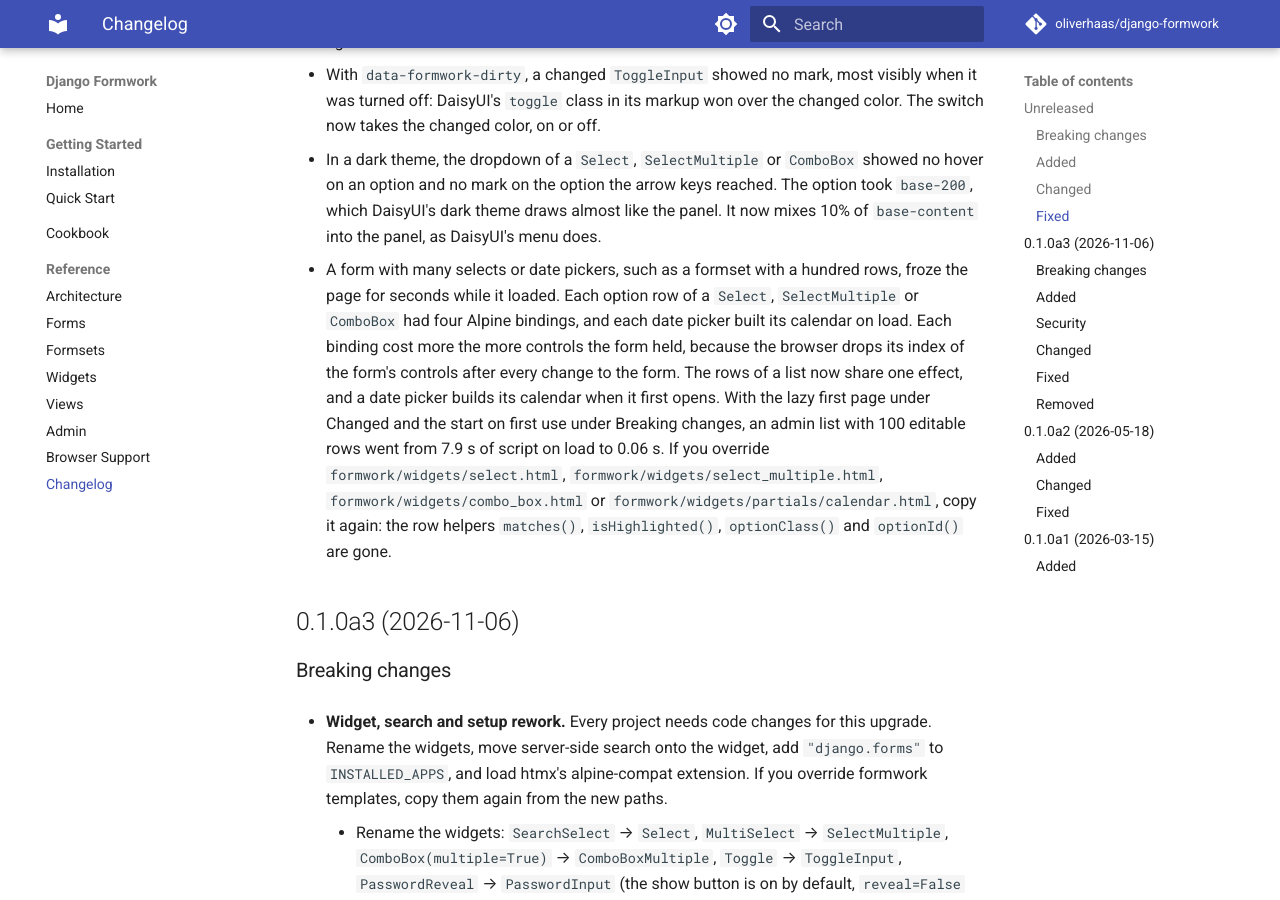
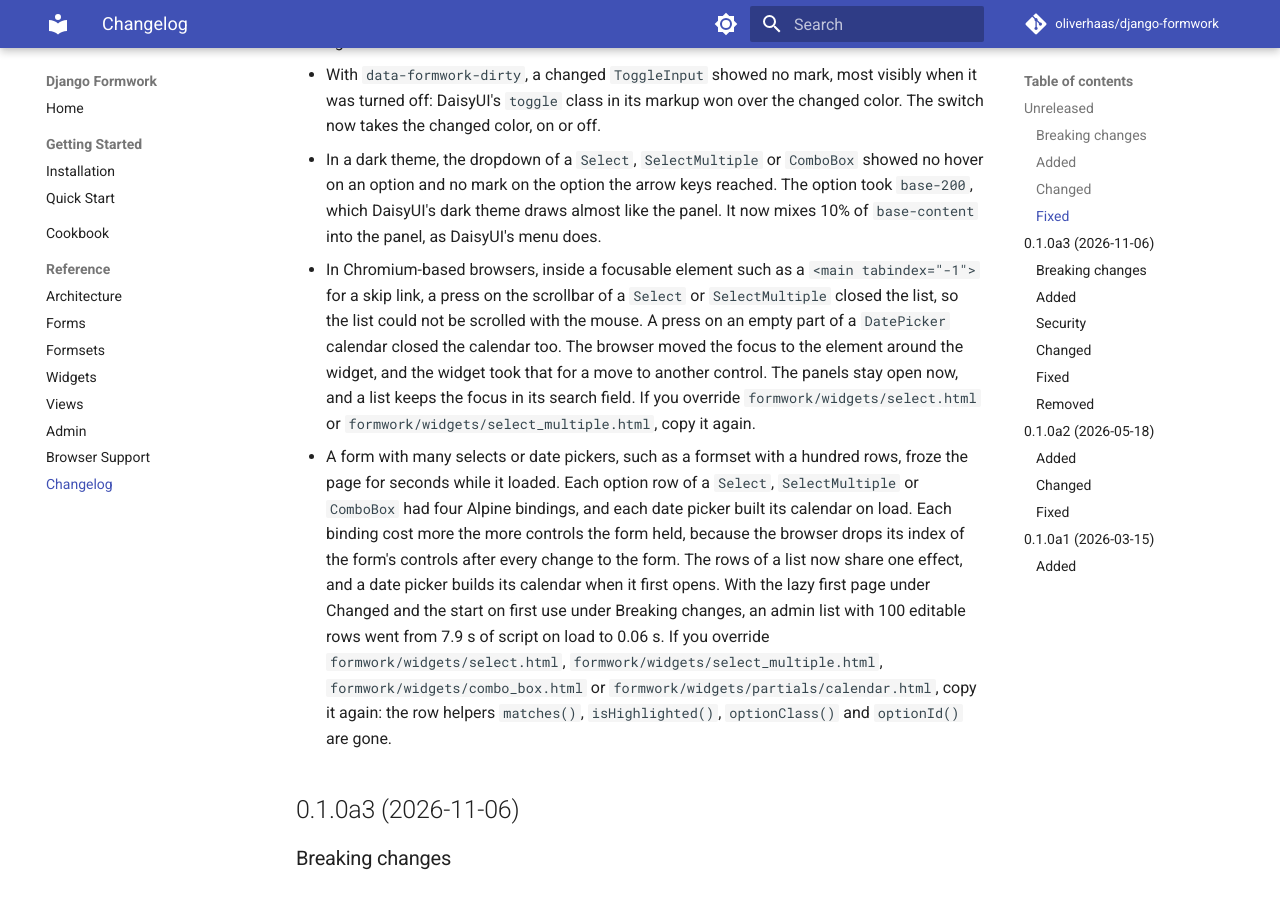
Before and after one commit to oliverhaas/django-formwork, an MkDocs documentation site: the page built from docs/reference/changelog.md, in a window 1280 px wide and 900 px high, scrolled down 5635 px. Built offline with MkDocs 1.6.1 and Material for MkDocs 9.7.7, drawn with Linux system fonts in a browser that asks for light colours; comment, search, counter and statistics services are not loaded; the version menu is left out.

Commit message:
fix(widgets): keep a list or calendar open when a press inside it takes no focus

```diff
--- a/django_formwork/static/formwork/widgets/combo_box.js
+++ b/django_formwork/static/formwork/widgets/combo_box.js
@@ -3,7 +3,7 @@
 // after the last comma is what's being typed.  iconMap is hydrated from
 // data-icons and grows as the user picks icon-bearing suggestions.
 
-import { dropdownBase } from "./_helpers.js";
+import { dropdownBase, outside } from "./_helpers.js";
 
 const splitValues = (v) => v.split(",").map((s) => s.trim()).filter(Boolean);
 
@@ -110,7 +110,7 @@ document.addEventListener("alpine:init", () => {
         if (this.$root.contains(event.relatedTarget)) return;
         this.focused = false;
         // Tabbing to another control closes the list; a click is @click.outside's.
-        if (event.relatedTarget) this.close();
+        if (outside(this.$root, event.relatedTarget)) this.close();
         if (this.multiple) {
           const inp = this.$refs.input;
           inp.value = inp.value.replace(/,\s*$/, "");
--- a/django_formwork/static/formwork/widgets/date_range_picker.js
+++ b/django_formwork/static/formwork/widgets/date_range_picker.js
@@ -3,7 +3,7 @@
 // the end whose input has the focus, a start moves on to the end, and an end
 // picked before the start begins the range again there.
 
-import { countText, dropdownBase } from "./_helpers.js";
+import { countText, dropdownBase, outside } from "./_helpers.js";
 import { addMonths, parseIso, readDate, SELECTED, withCalendar } from "./_calendar.js";
 
 const DAY = 86400000;
@@ -211,7 +211,7 @@ document.addEventListener("alpine:init", () => {
           const to = event.relatedTarget;
           if (to && this.$root.contains(to)) return;
           this.commit();
-          if (to) this.close();
+          if (outside(this.$root, to)) this.close();
         },
 
         // --- The calendar ---
--- a/docs/reference/changelog.md
+++ b/docs/reference/changelog.md
@@ -229,6 +229,14 @@
   hover on an option and no mark on the option the arrow keys reached. The option took
   `base-200`, which DaisyUI's dark theme draws almost like the panel. It now mixes 10%
   of `base-content` into the panel, as DaisyUI's menu does.
+- In Chromium-based browsers, inside a focusable element such as a
+  `<main tabindex="-1">` for a skip link, a press on the scrollbar of a `Select` or
+  `SelectMultiple` closed the list, so the list could not be scrolled with the mouse. A
+  press on an empty part of a `DatePicker` calendar closed the calendar too. The
+  browser moved the focus to the element around the widget, and the widget took that
+  for a move to another control. The panels stay open now, and a list keeps the focus
+  in its search field. If you override `formwork/widgets/select.html` or
+  `formwork/widgets/select_multiple.html`, copy it again.
 - A form with many selects or date pickers, such as a formset with a hundred rows, froze
   the page for seconds while it loaded. Each option row of a `Select`, `SelectMultiple`
   or `ComboBox` had four Alpine bindings, and each date picker built its calendar on
```
Also changed, not shown: django_formwork/static/formwork/widgets/_helpers.js (+14 -1 lines), 4 other files.
